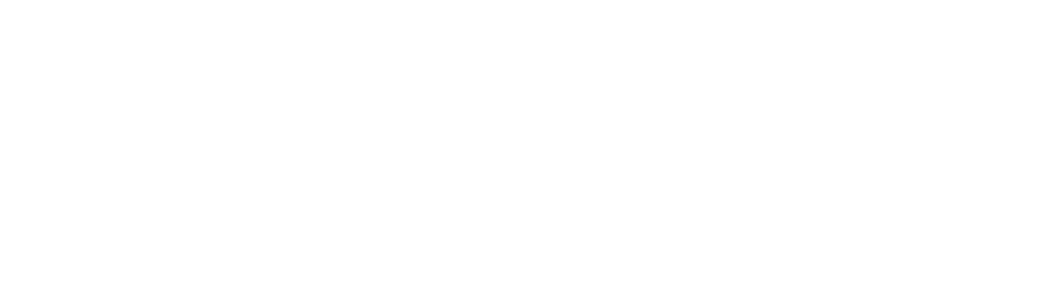
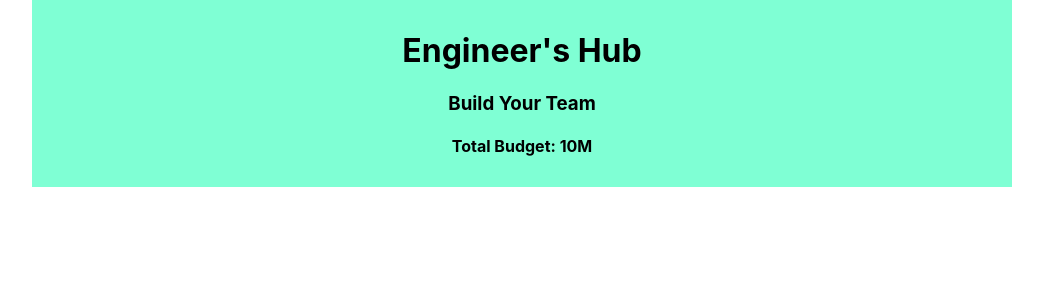
Before and after one commit to tawsifhye/it-professional-react, a React (Create React App) app: page / in a window 1280 px wide. Shown: the top 300 px of the page, without its empty margins (118-1161 px from the left). Built offline with nearby package versions, Linux system fonts and the light colour scheme.

Commit message:
component created

```diff
--- a/src/App.css
+++ b/src/App.css
@@ -1,37 +1,14 @@
-.App {
-  text-align: center;
-}
-
-.App-logo {
-  height: 40vmin;
-  pointer-events: none;
-}
-
 @media (prefers-reduced-motion: no-preference) {
   .App-logo {
     animation: App-logo-spin infinite 20s linear;
   }
 }
 
-.App-header {
-  background-color: #282c34;
-  min-height: 100vh;
-  display: flex;
-  flex-direction: column;
-  align-items: center;
-  justify-content: center;
-  font-size: calc(10px + 2vmin);
-  color: white;
-}
-
-.App-link {
-  color: #61dafb;
-}
-
 @keyframes App-logo-spin {
   from {
     transform: rotate(0deg);
   }
+
   to {
     transform: rotate(360deg);
   }
--- a/src/App.js
+++ b/src/App.js
@@ -1,10 +1,12 @@
-import logo from './logo.svg';
 import './App.css';
+import Header from './Components/Header/Header';
+import Container from './Components/Container/Container'
 
 function App() {
   return (
     <div>
-
+      <Header></Header>
+      <Container></Container>
     </div>
   );
 }
--- /dev/null
+++ b/src/Components/Container/Container.css
@@ -0,0 +1,4 @@
+.container {
+    display: grid;
+    grid-template-columns: 2fr 1fr;
+}
--- /dev/null
+++ b/src/Components/Container/Container.js
@@ -0,0 +1,12 @@
+import React from 'react';
+
+const Container = () => {
+    return (
+        <div className='container'>
+            <div></div>
+            <div></div>
+        </div>
+    );
+};
+
+export default Container;
--- /dev/null
+++ b/src/Components/Header/Header.css
@@ -0,0 +1,7 @@
+.header {
+    width: 75%;
+    background-color: aquamarine;
+    text-align: center;
+    margin: 0 auto;
+    padding: 10px;
+}
--- /dev/null
+++ b/src/Components/Header/Header.js
@@ -0,0 +1,14 @@
+import React from 'react';
+import './Header.css'
+
+const Header = () => {
+    return (
+        <div className='header'>
+            <h1>Engineer's Hub</h1>
+            <h3>Build Your Team</h3>
+            <h4>Total Budget: 10M</h4>
+        </div>
+    );
+};
+
+export default Header;
```
